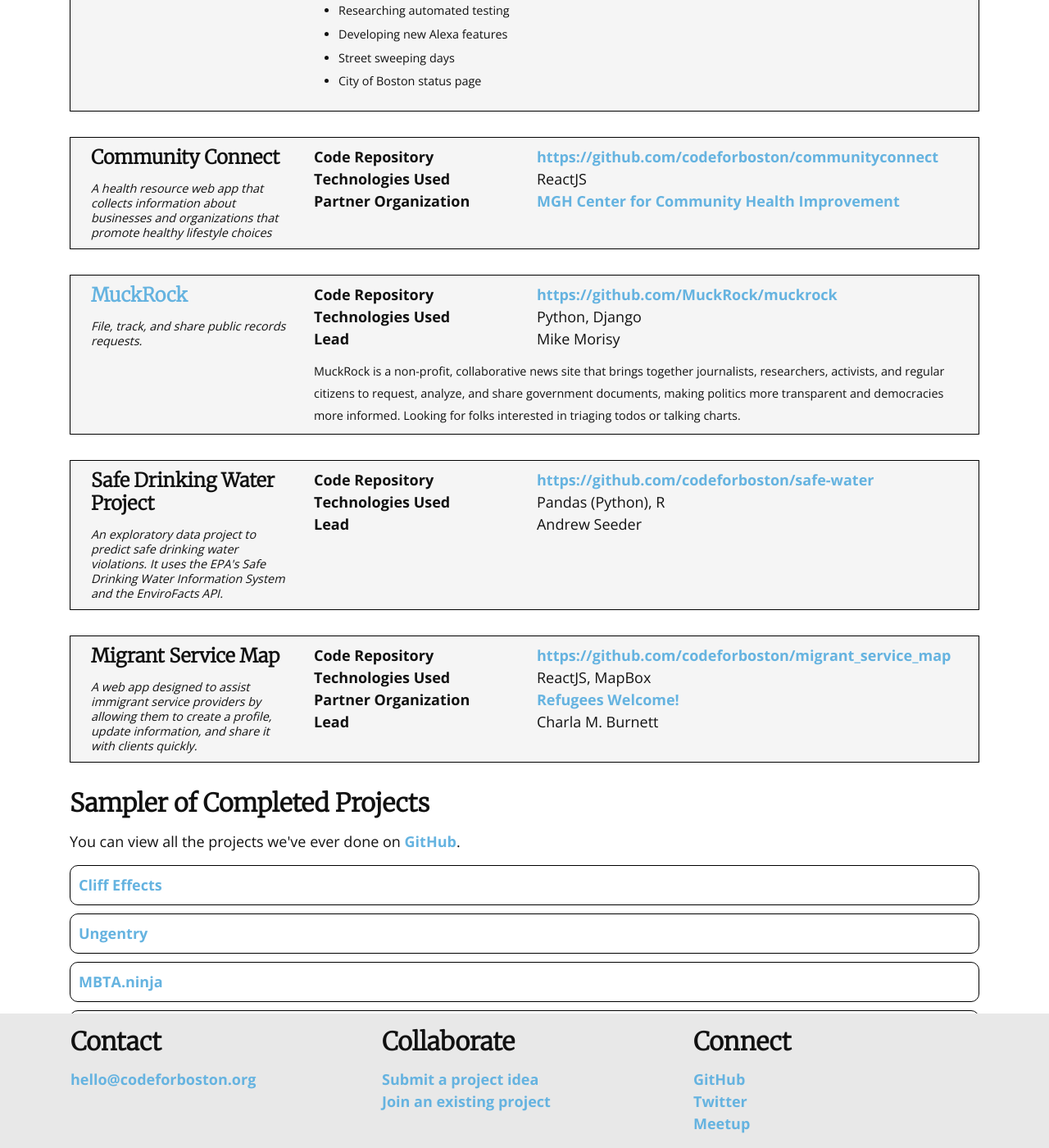
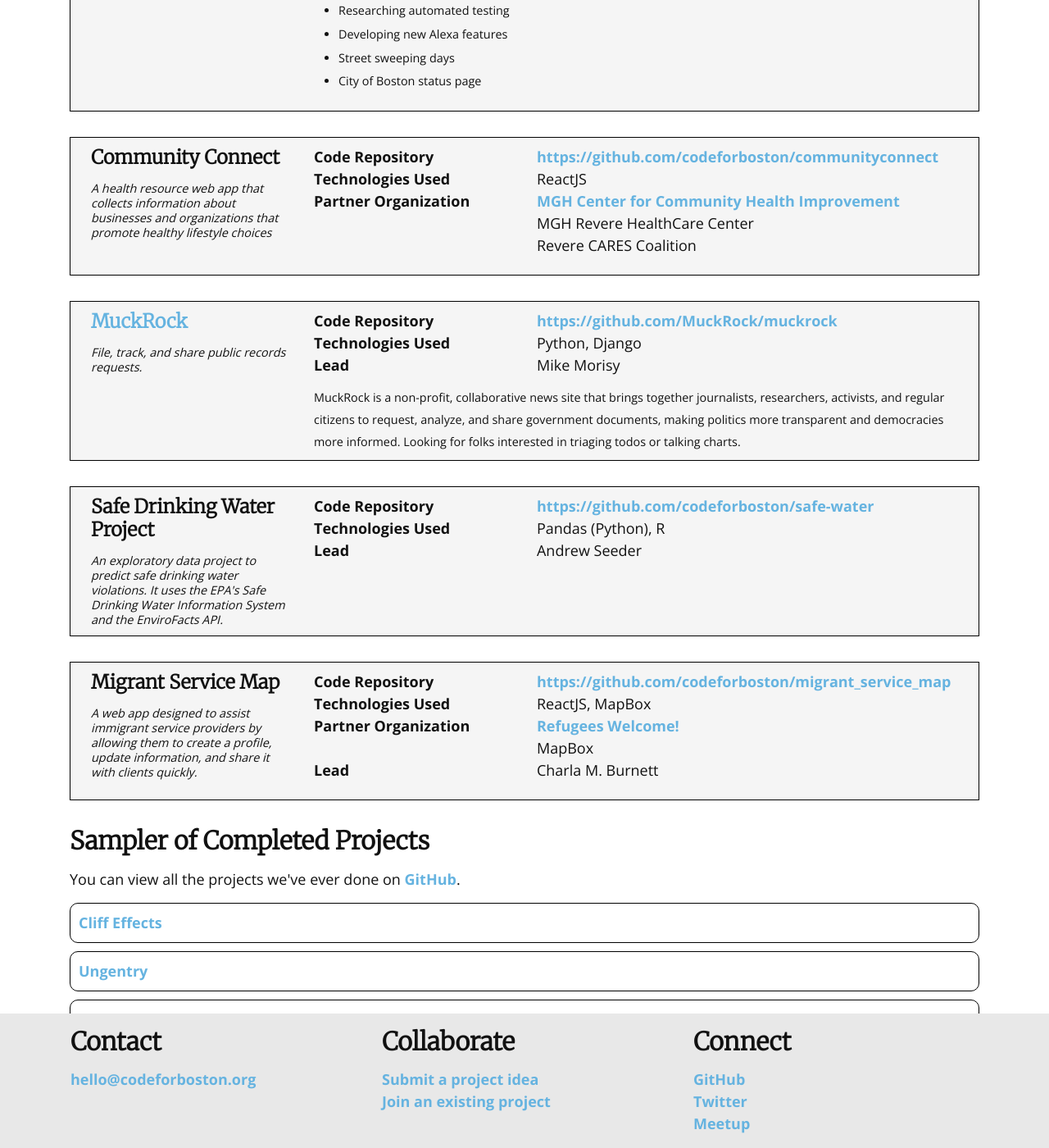
Before and after one commit to codeforboston/codeforboston.org, a Jekyll site: the page built from projects.html, in a window 1280 px wide and 1400 px high, scrolled down 555 px. Shown: the whole window at 82% size. Built offline with Jekyll 4.4.1, drawn with Linux system fonts in a browser that asks for light colours; nearby versions of some CDN libraries.

Commit message:
Updated projects template to allow multiple partner orgs

```diff
--- a/_data/projects/active.yml
+++ b/_data/projects/active.yml
@@ -5,8 +5,9 @@
     Currently supports providing an address and asking for trash/recycling pick
     up days.
   repository: https://github.com/codeforboston/voiceapp311
-  partner: City of Boston 311
-  partnerUrl: https://www.cityofboston.gov/311/
+  partner:
+    - name: City of Boston 311
+      url: https://www.cityofboston.gov/311/
   lead: Jamie Martini
   technologies: Python, AWS
   news: >
@@ -23,8 +24,11 @@
     A health resource web app that collects information about businesses and
     organizations that promote healthy lifestyle choices
   repository: https://github.com/codeforboston/communityconnect
-  partner: MGH Center for Community Health Improvement
-  partnerUrl: https://www.massgeneral.org/cchi/
+  partner:
+    - name: MGH Center for Community Health Improvement
+      url: https://www.massgeneral.org/cchi/
+    - name: MGH Revere HealthCare Center
+    - name: Revere CARES Coalition
   technologies: ReactJS
 -
   name: MuckRock
@@ -55,8 +59,8 @@
     A web app designed to assist immigrant service providers by allowing them to
     create a profile, update information, and share it with clients quickly.
   lead: Charla M. Burnett
-  partner: Refugees Welcome!
-  partnerUrl: https://refugeeswelcomehome.org
-  # partner: Refugees Welcome!
-  # partnerUrl: https://refugeeswelcomehome.org
+  partner:
+    - name: Refugees Welcome!
+      url: https://refugeeswelcomehome.org
+    - name: MapBox
   technologies: ReactJS, MapBox
--- a/_data/projects/inactive.yml
+++ b/_data/projects/inactive.yml
@@ -6,8 +6,6 @@
     they’re getting from public assistance programs.
   url: https://codeforboston.github.io/cliff-effects/
   repository: https://github.com/codeforboston/cliff-effects
-  partner:
-  partnerUrl:
   technologies: NodeJS, ReactJS
   news: >
     <ul>
@@ -32,8 +30,6 @@
     Code and UI/UX for the invisible women of Delhi
   url: http://www.aashiyaan.org/
   repository: https://github.com/codeforboston/conversations
-  partner:
-  partnerUrl:
   lead: Anandana Kapur
   leadUrl:
   technologies: React Native, YouTube API
--- a/projects.html
+++ b/projects.html
@@ -59,9 +59,17 @@
                           <strong>Partner Organization</strong>
                       </div>
                       <div class="col-sm-8 col-12">
-                          {% if proj.partnerUrl %}<a href="{{proj.partnerUrl}}" target="project">{% endif %}
-                              {{proj.partner}}
-                          {% if proj.partnerUrl %}</a>{% endif %}
+                          {% for partner in proj.partner %}
+                          <div>
+                              {% if partner.url %}
+                              <a href="{{ partner.url }}" target="project" >
+                                  {{ partner.name }}
+                              </a>
+                              {% else %}
+                              {{ partner.name }}
+                              {% endif %}
+                          </div>
+                          {% endfor %}
                       </div>
                   </div>
                   {% endif %}
```
